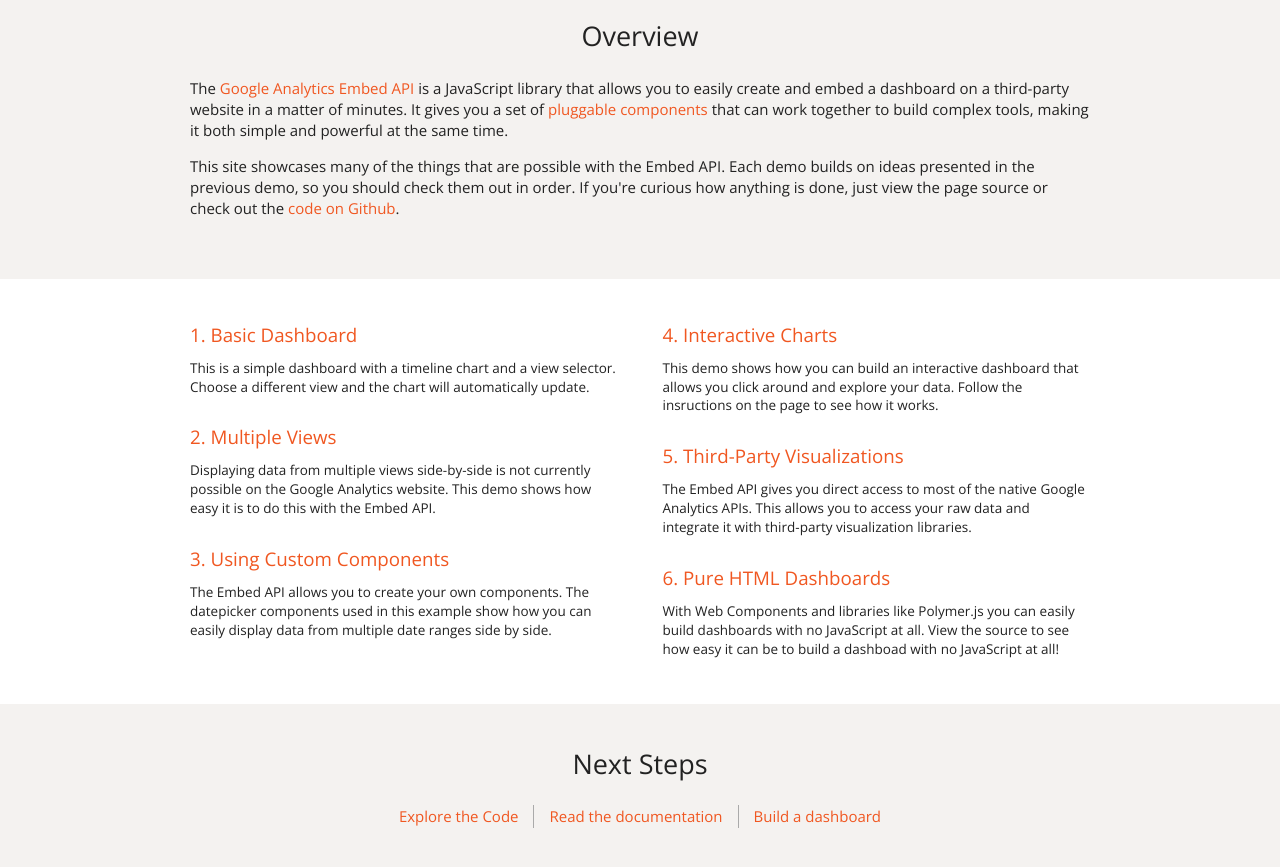
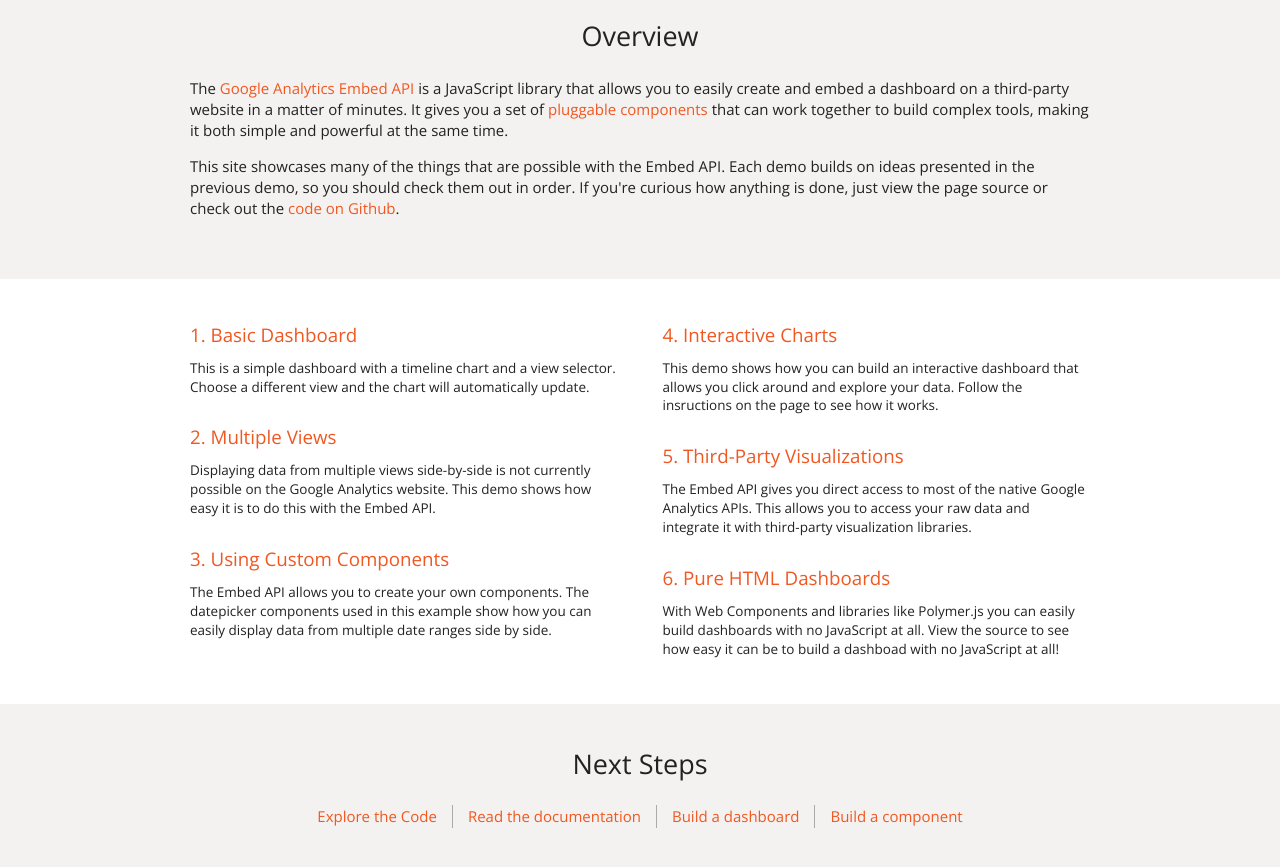
Before and after one commit to KalvinSon/ga-dev-tools, a Jekyll site: the page built from src/index.html, in a window 1280 px wide, cut to the strip 518-1391 px from the top of the page. Shown: the top 867 px of the strip. Built offline with Jekyll 4.4.1, drawn with Linux system fonts in a browser that asks for light colours.

Commit message:
Add a link to the creating custom components devguide.

```diff
--- a/src/index.html
+++ b/src/index.html
@@ -53,6 +53,7 @@
         <li><a href="https://github.com/googleanalytics/embed-api-demos/">Explore the Code</a>
         <li><a href="https://developers.google.com/analytics/devguides/reporting/embed/v1/reference">Read the documentation</a>
         <li><a href="https://developers.google.com/analytics/devguides/reporting/embed/v1/devguide">Build a dashboard</a>
+        <li><a href="https://developers.google.com/analytics/devguides/reporting/embed/v1/custom-components">Build a component</a>
       </ul>
 
     </div>
```
